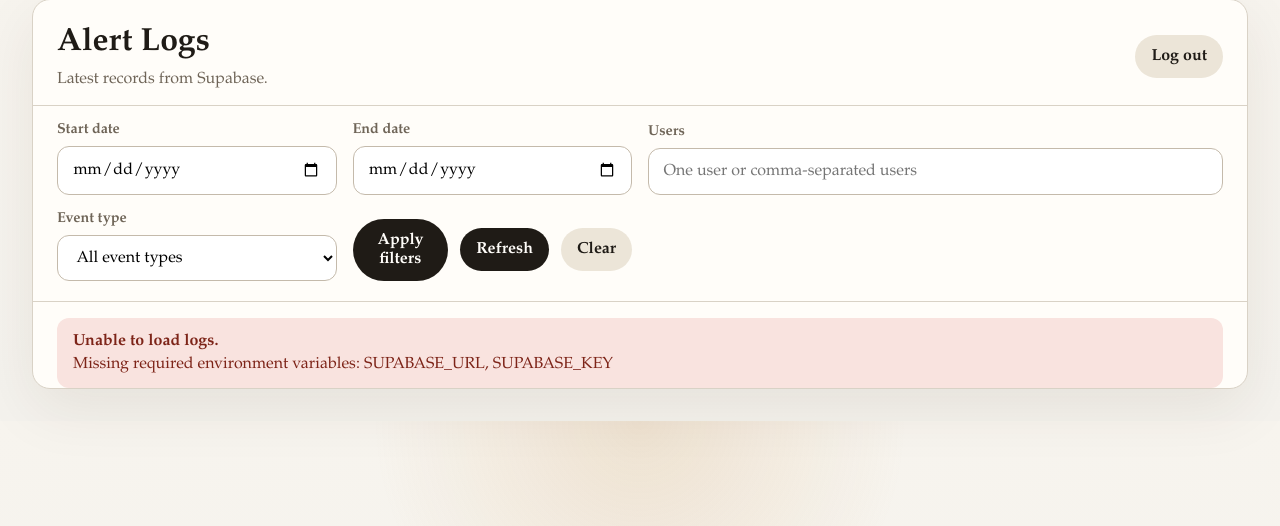
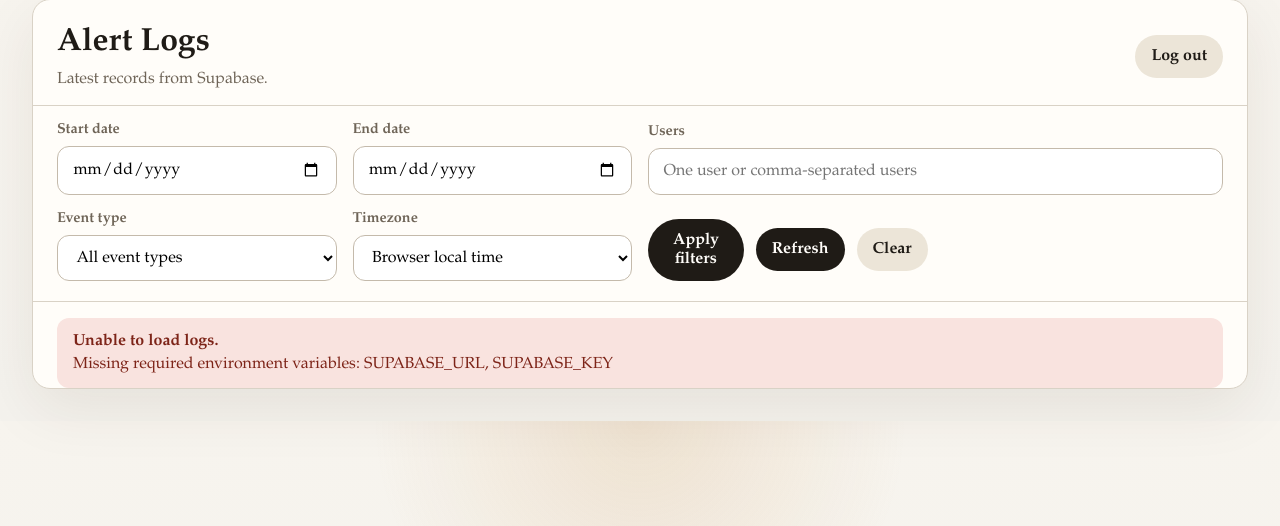
Before and after one commit to SamIAmHarris/pb_alert_logs, a FastAPI app: page / in a window 1280 px wide. Shown: the part 33-559 px from the top of the page. Run offline with FastAPI, Linux system fonts and the light colour scheme; the visitor is signed in with stand-in values (Sample User, id 1); parts of the project's set-up code (start-up, migrations or seed data) failed here and were passed over.

Commit message:
Add some time zone converting

```diff
--- a/app/routes.py
+++ b/app/routes.py
@@ -117,6 +117,7 @@
         logs = [
             {
                 "created_at": _format_timestamp(row.get("created_at")),
+                "created_at_raw": _display_value(row.get("created_at")),
                 "user_id": _display_value(row.get("user_id")),
                 "type": _display_value(row.get("type")),
                 "type_icon": "!" if _has_text(row.get("error")) else "+",
--- a/app/static/styles.css
+++ b/app/static/styles.css
@@ -185,6 +185,10 @@
   background: #fff;
 }
 
+.timestamp-cell {
+  white-space: nowrap;
+}
+
 .filter-actions {
   display: flex;
   gap: 0.75rem;
--- a/app/templates/index.html
+++ b/app/templates/index.html
@@ -44,6 +44,14 @@
           {% endfor %}
         </select>
       </div>
+      <div class="filter-field">
+        <label for="timezone_display">Timezone</label>
+        <select id="timezone_display" class="js-timezone-select">
+          <option value="browser">Browser local time</option>
+          <option value="America/New_York">Eastern</option>
+          <option value="America/Chicago">Central</option>
+        </select>
+      </div>
       <div class="filter-actions">
         <button type="submit">Apply filters</button>
         <button type="submit" class="secondary-button">Refresh</button>
@@ -75,7 +83,12 @@
           <tbody>
             {% for log in logs %}
               <tr>
-                <td>{{ log.created_at }}</td>
+                <td
+                  class="timestamp-cell"
+                  data-timestamp="{{ log.created_at_raw }}"
+                >
+                  {{ log.created_at }}
+                </td>
                 <td>{{ log.user_id }}</td>
                 <td class="{{ log.type_state }}">
                   <span class="type-badge">
@@ -96,4 +109,59 @@
       <div class="empty-state">No logs found for the current filters.</div>
     {% endif %}
   </section>
+
+  <script>
+    (() => {
+      const STORAGE_KEY = "alert-log-timezone";
+      const select = document.querySelector(".js-timezone-select");
+      const cells = document.querySelectorAll(".timestamp-cell");
+
+      if (!select || cells.length === 0) {
+        return;
+      }
+
+      const savedValue = window.localStorage.getItem(STORAGE_KEY) || "browser";
+      select.value = savedValue;
+
+      function formatTimestamp(rawValue, timezoneMode) {
+        if (!rawValue || rawValue === "-") {
+          return rawValue;
+        }
+
+        const parsed = new Date(rawValue);
+        if (Number.isNaN(parsed.getTime())) {
+          return rawValue;
+        }
+
+        const options = {
+          month: "short",
+          day: "numeric",
+          hour: "numeric",
+          minute: "2-digit",
+          hour12: true,
+        };
+
+        if (timezoneMode !== "browser") {
+          options.timeZone = timezoneMode;
+        }
+
+        return new Intl.DateTimeFormat("en-US", options).format(parsed);
+      }
+
+      function applyTimezone(timezoneMode) {
+        cells.forEach((cell) => {
+          const rawValue = cell.dataset.timestamp;
+          cell.textContent = formatTimestamp(rawValue, timezoneMode);
+        });
+      }
+
+      applyTimezone(savedValue);
+
+      select.addEventListener("change", (event) => {
+        const nextValue = event.target.value;
+        window.localStorage.setItem(STORAGE_KEY, nextValue);
+        applyTimezone(nextValue);
+      });
+    })();
+  </script>
 {% endblock %}
```
